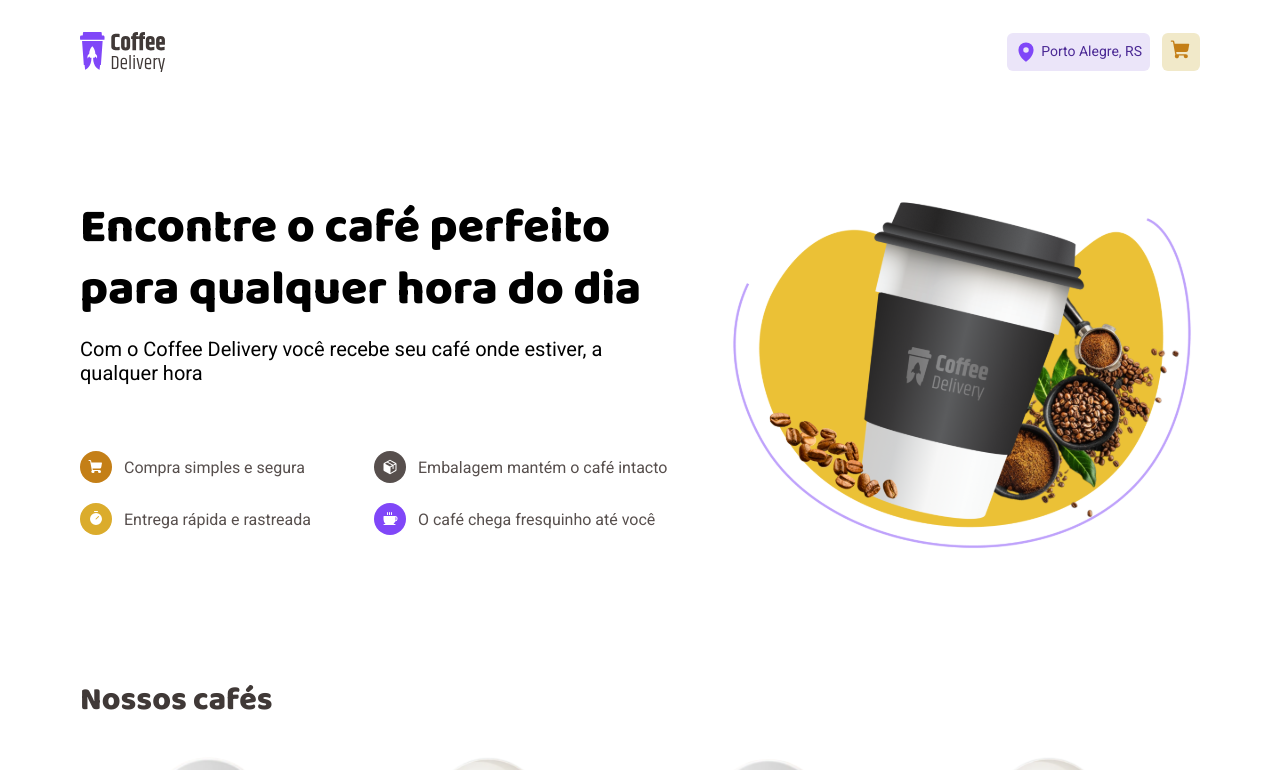
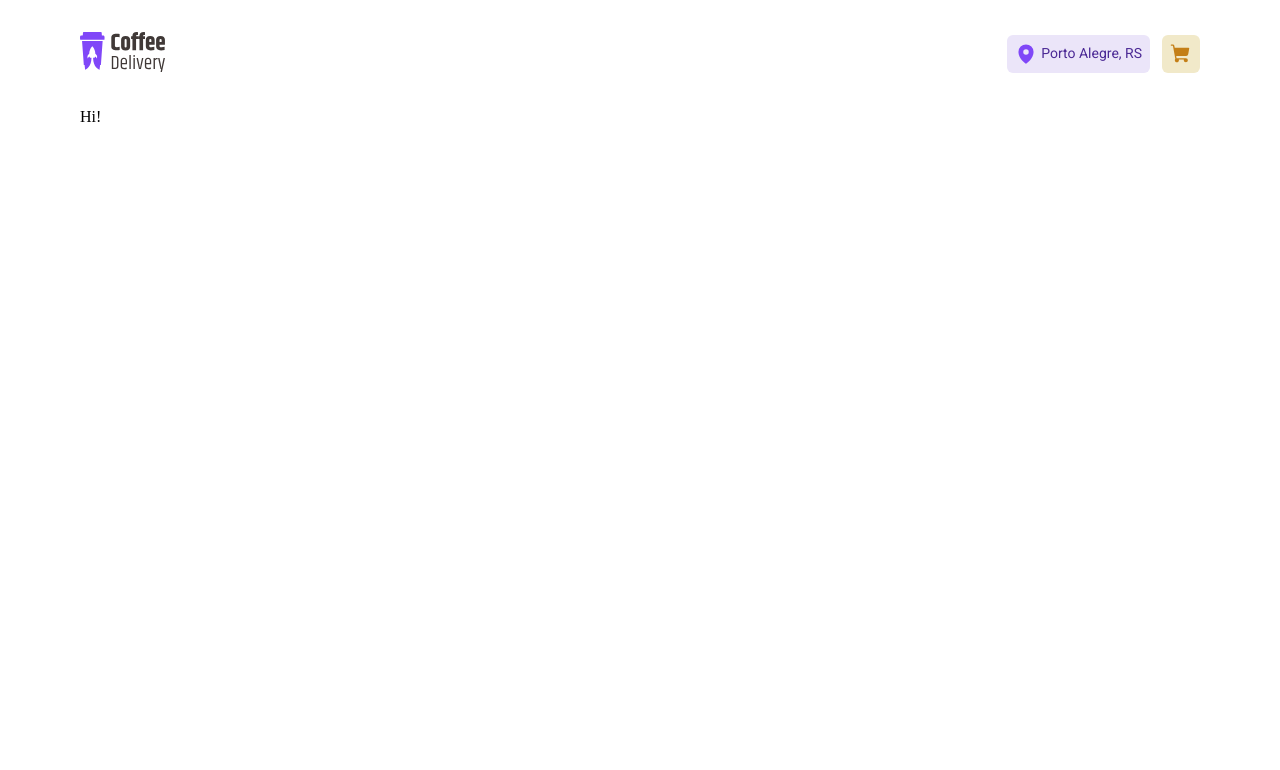
Before and after one commit to pinheiroduda/coffee-delivery-challenge-ignite, a React (Vite) app: page /order in a window 1280 px wide. Shown: the top 770 px of the page. Built offline with nearby package versions, Linux system fonts and the light colour scheme.

Commit message:
feat: adds app routes

```diff
--- a/src/App.tsx
+++ b/src/App.tsx
@@ -1,5 +1,6 @@
 import { ThemeProvider } from "styled-components"
-import { Home } from "./pages/Home"
+import { Header } from "./components/Header"
+import { Router } from "./Router"
 import { AppContainer, GlobalStyle } from "./styles/global"
 import { defaultTheme } from "./styles/themes/default"
 
@@ -8,8 +9,8 @@ function App() {
     <ThemeProvider theme={defaultTheme}>
       <GlobalStyle />
       <AppContainer>
-        <Home />
-
+        <Header />
+        <Router />
       </AppContainer>
     </ThemeProvider>
   )
--- /dev/null
+++ b/src/Router.tsx
@@ -0,0 +1,12 @@
+import { Route, Routes } from "react-router-dom";
+import { Home } from "./pages/Home";
+import { Order } from "./pages/Order";
+
+export function Router() {
+  return (
+    <Routes>
+      <Route element={<Home />} path='/' />
+      <Route element={<Order />} path='/order' />
+    </Routes>
+  )
+}
--- a/src/components/Header/index.tsx
+++ b/src/components/Header/index.tsx
@@ -6,15 +6,21 @@ import { HeaderContainer, NavBar, ShoppingButton } from './styles'
 export function Header() {
   const theme = useTheme()
 
+  const handleFinishShopping = () => {
+    //redirect to finish shopping screen
+  }
+
   return (
     <HeaderContainer>
-      <img src={ Logo } alt="" />
+      <a href="/">
+        <img src={ Logo } alt="" />
+      </a>
       <NavBar>
         <div>
           <MapPin size={22} weight='fill' color={theme['purple-400']}/>
           <p>Porto Alegre, RS</p>
         </div>
-        <ShoppingButton>
+        <ShoppingButton href='/order'>
           <ShoppingCart size={22} weight="fill" color={theme['yellow-800']}/>
         </ShoppingButton>
       </NavBar>
--- a/src/components/Header/styles.ts
+++ b/src/components/Header/styles.ts
@@ -35,10 +35,11 @@ export const NavBar = styled.div`
   }
 `
 
-export const ShoppingButton = styled.button`
+export const ShoppingButton = styled.a`
   width: 2.375rem;
   height: 2.375rem;
   background: ${props => props.theme['yellow-100']};
   border: none;
   border-radius: 6px;
+  padding: 8px;
 `
--- a/src/main.tsx
+++ b/src/main.tsx
@@ -1,10 +1,13 @@
 import React from 'react'
 import ReactDOM from 'react-dom'
+import { BrowserRouter } from 'react-router-dom'
 import App from './App'
 
 ReactDOM.render(
   <React.StrictMode>
-    <App />
+    <BrowserRouter>
+      <App />
+    </BrowserRouter>
   </React.StrictMode>,
   document.getElementById('root')
 )
--- a/src/pages/Home/index.tsx
+++ b/src/pages/Home/index.tsx
@@ -5,7 +5,6 @@ import { Products } from "../../views/Products";
 export function Home() {
   return (
     <>
-      <Header />
       <Cover />
       <Products />
     </>
--- /dev/null
+++ b/src/pages/Order/index.tsx
@@ -0,0 +1,5 @@
+export function Order() {
+  return (
+    <div>Hi!</div>
+  )
+}
```
